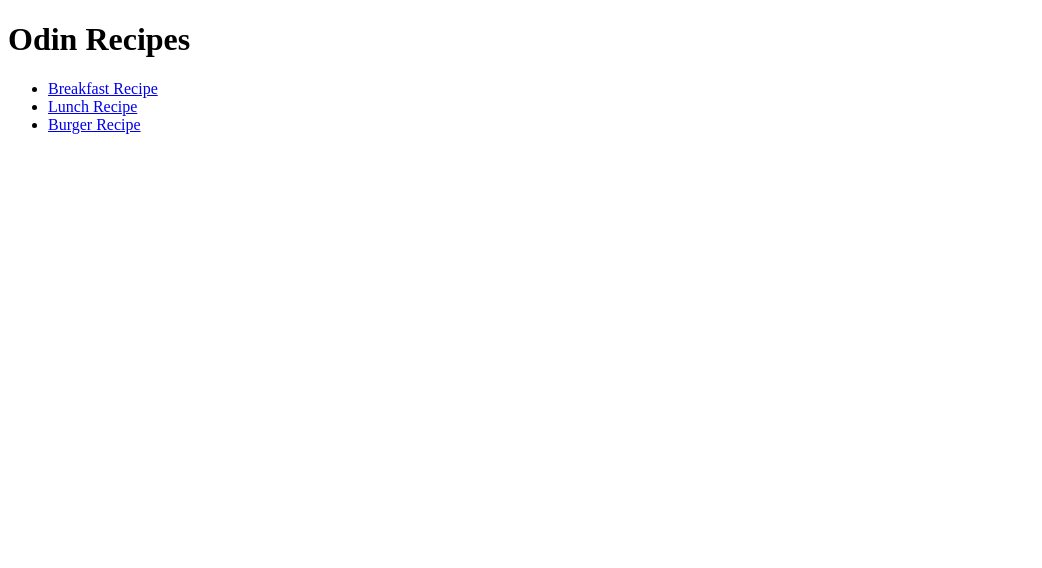
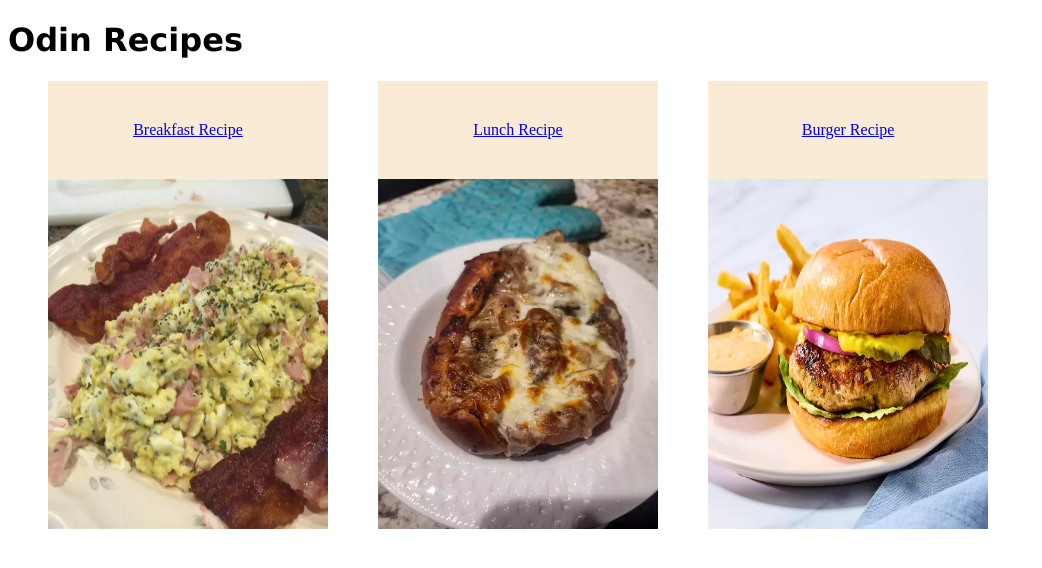
Before and after one commit to Scottgalloway0398/odin-recipes, a plain HTML site: page index.html in a window 1280 px wide. Shown: the whole page, without its empty margins (0-1042 px from the left). Drawn offline with Linux system fonts and the light colour scheme; files whose address does not match are found by name.

Commit message:
update css for recipe page

```diff
--- a/index.html
+++ b/index.html
@@ -4,14 +4,21 @@
     <meta charset="UTF-8">
     <meta name="viewport" content="width=device-width, initial-scale=1.0">
     <title>Document</title>
+    <link rel="stylesheet" href="styles.css">
 </head>
 <body>
 
     <h1>Odin Recipes</h1>
     <ul>
-        <li><a href="recipes/breakfast.html" target="_blank" rel="noreferrer">Breakfast Recipe</a></li>
-        <li><a href="recipes/lunch.html" target="_blank" rel="noreferrer">Lunch Recipe</a></li>
-        <li><a href="recipes/burgers.html" target="_blank" rel="noreferrer">Burger Recipe</a></li>
+        <li class="link"><a href="recipes/breakfast.html" target="_blank" rel="noreferrer">Breakfast Recipe</a></li>
+        <li class="link"><a href="recipes/lunch.html" target="_blank" rel="noreferrer">Lunch Recipe</a></li>
+        <li class="link"><a href="recipes/burgers.html" target="_blank" rel="noreferrer">Burger Recipe</a></li>
+    </ul>
+
+    <ul>
+        <li class="image"><img src="/home/vboxuser1/repos/odin-recipes/Images/breakfast.webp" alt="eggs and bacon" title="breakfast" width="280px" height="350px"></li>
+        <li class="image"><img src="/home/vboxuser1/repos/odin-recipes/Images/lunch.webp" alt="sandwich" title="lunch" width="280px" height="350px"></li>
+        <li class="image"><img src="/home/vboxuser1/repos/odin-recipes/Images/turkey-burgers.webp" alt="turkey burger" title="dinner" width="280px" height="350px"></li>
     </ul>
 
 </body>
--- /dev/null
+++ b/styles.css
@@ -0,0 +1,25 @@
+h1 {
+    font-family: Verdana, Geneva, Tahoma, sans-serif;
+    font-size: 32px;
+    font-style: normal;
+}
+
+ul {
+    display: flex;
+    flex-direction: row;
+    gap: 50px;
+    list-style: none;
+    margin: 0 auto;
+    text-decoration: none;
+}
+
+.link {
+    background-color: antiquewhite;
+    padding: 40px;
+    width: 200px;
+    text-align: center;
+}
+
+.image {
+    background-size: cover;
+}
```
Also changed, not shown: recipes/breakfast.html (+1 -1 lines), recipes/burgers.html (+1 -1 lines), recipes/lunch.html (+1 -1 lines), 1 other file.
